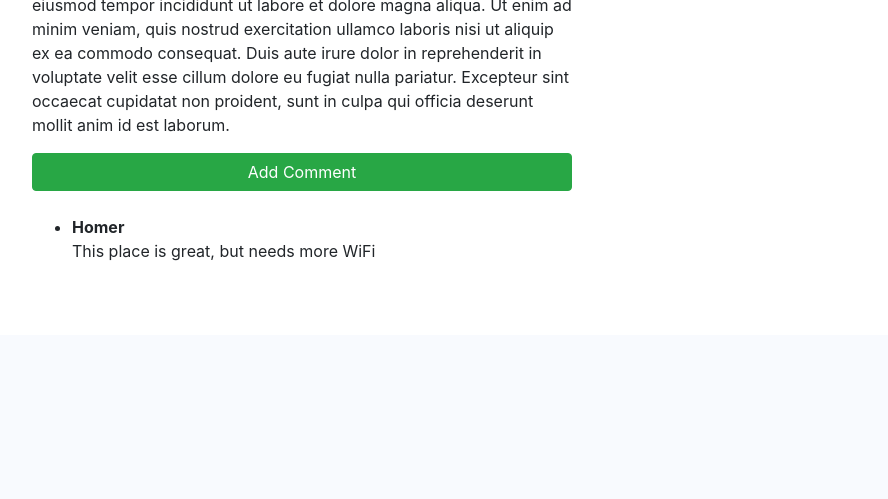
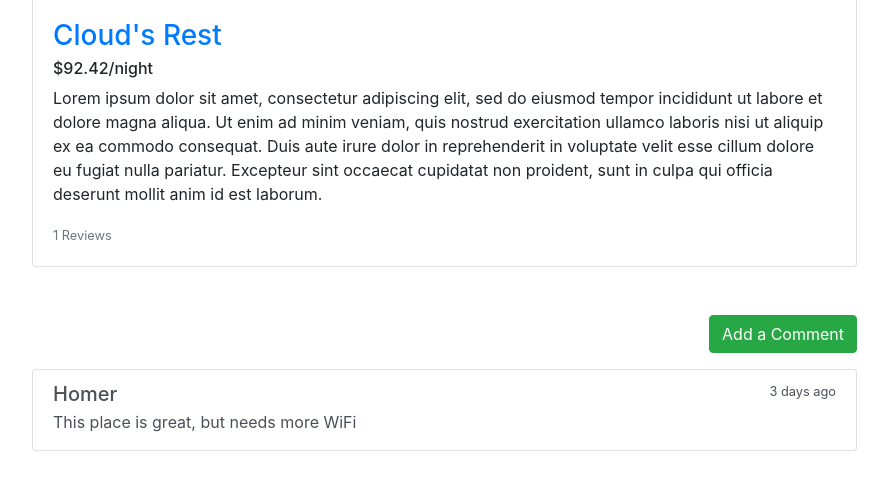
Before and after one commit to jenewland1999/yelp-camp, a Node server app: page /campgrounds/600000000000000000000002 in a window 1280 px wide. Shown: the part 465-964 px from the top of the page, without its empty margins (338-1226 px from the left). Before the commit the page ends 726 px from the top, so only its background shows below. Run offline with Node 20, Linux system fonts and the light colour scheme; data comes from the database, SQL or seed files in the repository; some libraries are stand-ins or nearby versions.

Commit message:
✨ Complete stage v05

```diff
--- a/app.js
+++ b/app.js
@@ -1,3 +1,4 @@
+const path = require("path");
 const express = require("express");
 const mongoose = require("mongoose");
 const bodyParser = require("body-parser");
@@ -15,6 +16,7 @@ mongoose.connect("mongodb://localhost/yelpcamp", {
   useUnifiedTopology: true,
 });
 
+app.use(express.static(path.join(__dirname, "/public")));
 app.use(bodyParser.urlencoded({ extended: true }));
 app.set("view engine", "ejs");
 
--- /dev/null
+++ b/public/stylesheets/main.css
@@ -0,0 +1,3 @@
+body {
+  padding-top: 70px;
+}
--- a/views/campgrounds/show.ejs
+++ b/views/campgrounds/show.ejs
@@ -2,27 +2,60 @@
 
 <div class="container">
   <div class="row">
-    <div class="col-md-6 offset-md-3">
-      <img src="<%= campground.image %>" class="img-thumbnail" />
-      <h1>
+    <div class="col-md-3">
+      <p class="lead">YelpCamp</p>
+      <ul class="list-group">
+        <li class="list-group-item active">Item #1</li>
+        <li class="list-group-item">Item #2</li>
+        <li class="list-group-item">Item #3</li>
+      </ul>
+    </div>
+    <div class="col-md-9">
+      <div class="card">
+        <img class="card-img-top" src="<%= campground.image %>" alt="" />
+        <div class="card-body">
+          <h3 class="card-title">
+            <a href="#">
               <%= campground.name %>
-      </h1>
-      <p>
+            </a>
+          </h3>
+          <h6 class="card-subtitle mb-2">$92.42/night</h6>
+          <p class="card-text">
             <%= campground.description %>
           </p>
+          <p class="card-text">
+            <small class="text-muted">
+              <%= campground.comments.length %> Reviews</small
+            >
+          </p>
+        </div>
+      </div>
+      <div class="seperator text-right mt-5 mb-3">
         <a
           href="/campgrounds/<%= campground._id %>/comments/new"
-        class="btn btn-success btn-block mb-4"
-        >Add Comment</a
+          class="btn btn-success"
+          >Add a Comment</a
         >
-      <ul>
+      </div>
+      <div class="list-group mb-5">
         <% campground.comments.forEach((comment) => { %>
-        <li>
-          <strong><%= comment.author %></strong>
-          <p><%= comment.text %></p>
-        </li>
+        <a
+          href="#"
+          class="list-group-item list-group-item-action flex-column align-items-start"
+        >
+          <div class="d-flex w-100 justify-content-between">
+            <h5 class="mb-1">
+              <%= comment.author %>
+            </h5>
+            <small>3 days ago</small>
+          </div>
+          <p class="mb-1">
+            <%= comment.text %>
+          </p>
+          <small></small>
+        </a>
         <% }) %>
-      </ul>
+      </div>
     </div>
   </div>
 </div>
--- a/views/partials/head.ejs
+++ b/views/partials/head.ejs
@@ -39,7 +39,7 @@
       crossorigin="anonymous"
     ></script>
   </head>
-  <body style="padding-top: 70px;">
+  <body>
     <% include ./navbar %>
   </body>
 </html>
```
Lines whose indentation alone changed are shown as unchanged.
